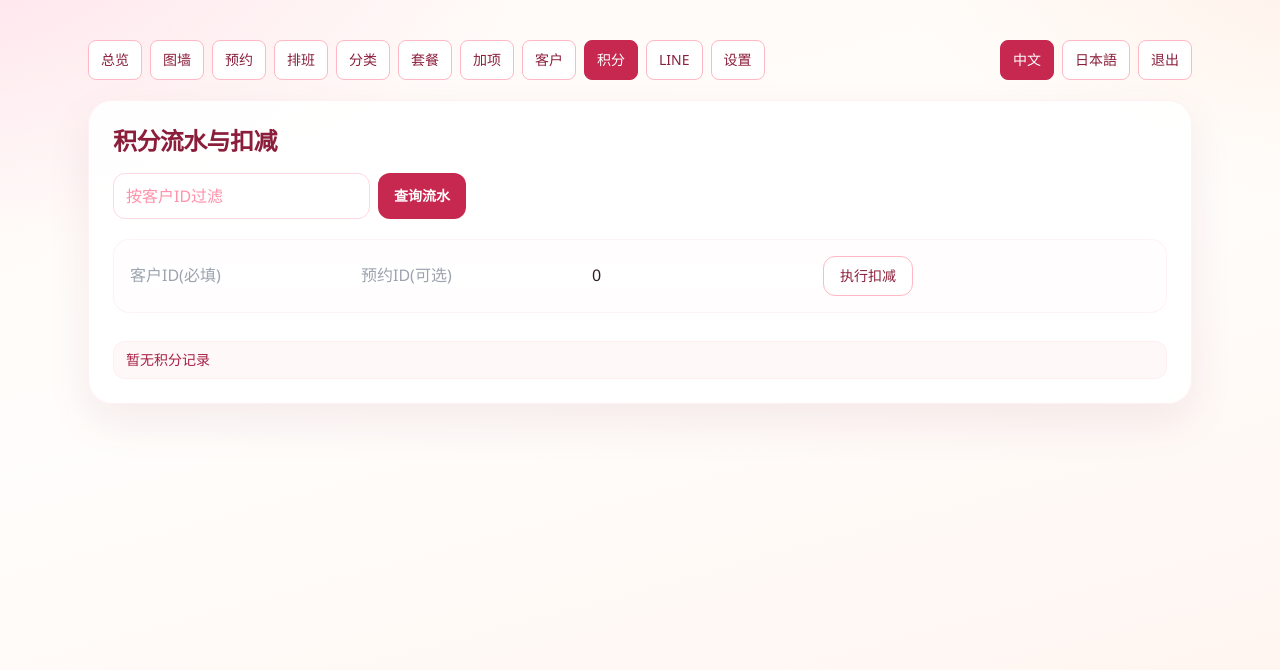
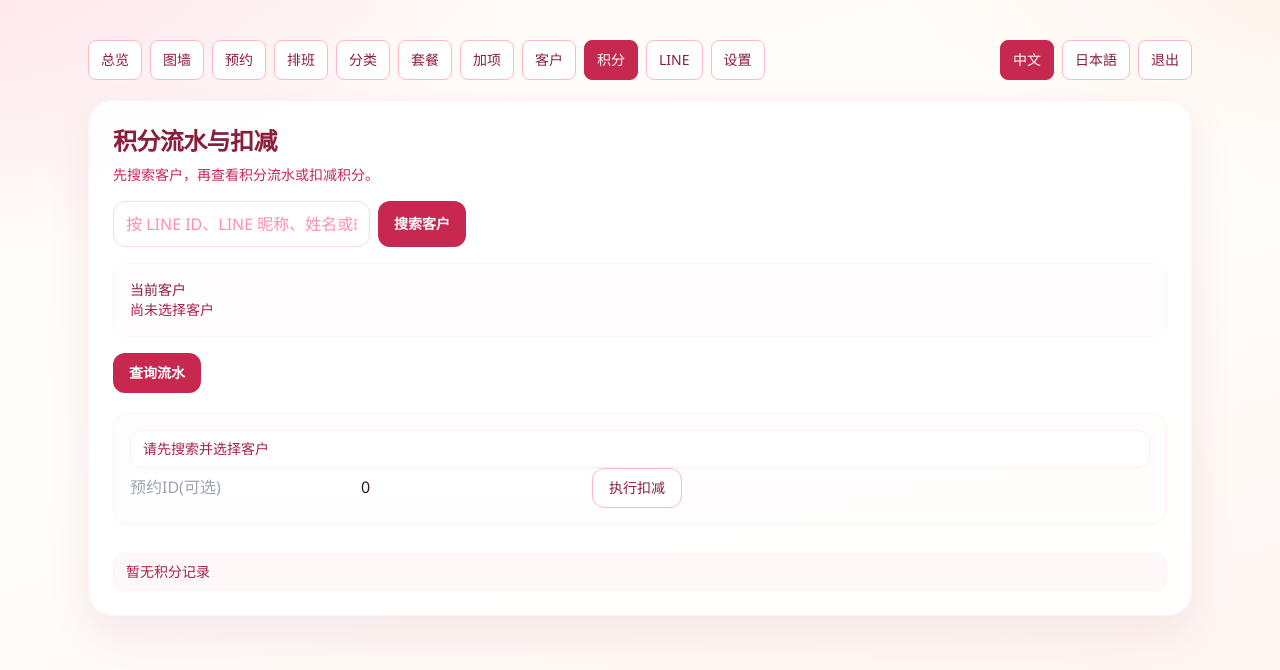
Before and after one commit to Stalkerbass96/Nail_booking, a Next.js app: page /admin/points in a window 1280 px wide. Shown: the top 670 px of the page. Built offline with nearby package versions, Linux system fonts and the light colour scheme.

Commit message:
refactor: switch admin points search to customer lookup

```diff
--- a/src/components/admin-points-panel.tsx
+++ b/src/components/admin-points-panel.tsx
@@ -8,7 +8,7 @@ type LedgerItem = {
   customer: {
     id: string;
     name: string;
-    email: string;
+    email: string | null;
   };
   appointmentId: string | null;
   type: string;
@@ -18,6 +18,18 @@ type LedgerItem = {
   createdAt: string;
 };
 
+type CustomerSearchItem = {
+  id: string;
+  name: string;
+  email: string | null;
+  currentPoints: number;
+  customerType: "lead" | "active";
+  lineUser: {
+    lineUserId: string;
+    displayName: string | null;
+  } | null;
+};
+
 type Props = {
   lang: Lang;
 };
@@ -25,54 +37,114 @@ type Props = {
 const TEXT = {
   zh: {
     title: "积分流水与扣减",
-    customerFilter: "按客户ID过滤",
+    customerFilter: "按 LINE ID、LINE 昵称、姓名或邮箱搜索客户",
+    searchCustomer: "搜索客户",
     searchLedger: "查询流水",
-    customerIdRequired: "客户ID(必填)",
+    selectedCustomer: "当前客户",
+    customerRequired: "请先搜索并选择客户",
+    noCustomer: "尚未选择客户",
+    noCandidates: "没有找到匹配客户",
+    chooseCustomer: "选择",
+    currentPoints: "当前积分",
+    lineId: "LINE ID",
+    lineName: "LINE 昵称",
     appointmentIdOptional: "预约ID(可选)",
     usePoints: "扣减积分",
     submitUse: "执行扣减",
+    searchHelp: "先搜索客户，再查看积分流水或扣减积分。",
+    loadCustomersFailed: "搜索客户失败",
     loadLedgerFailed: "加载积分流水失败",
     useFailed: "扣减失败",
+    useSuccess: "积分扣减已执行",
     loadFailed: "加载失败",
     loading: "加载中...",
-    empty: "暂无积分记录"
+    empty: "暂无积分记录",
+    clearCustomer: "清除选择"
   },
   ja: {
     title: "ポイント履歴と利用",
-    customerFilter: "顧客IDで絞り込み",
+    customerFilter: "LINE ID、LINE 表示名、名前、メールで顧客検索",
+    searchCustomer: "顧客を検索",
     searchLedger: "履歴検索",
-    customerIdRequired: "顧客ID(必須)",
+    selectedCustomer: "選択中の顧客",
+    customerRequired: "先に顧客を検索して選択してください",
+    noCustomer: "顧客が未選択です",
+    noCandidates: "一致する顧客が見つかりません",
+    chooseCustomer: "選択",
+    currentPoints: "現在ポイント",
+    lineId: "LINE ID",
+    lineName: "LINE 表示名",
     appointmentIdOptional: "予約ID(任意)",
     usePoints: "利用ポイント",
     submitUse: "ポイント利用",
+    searchHelp: "先に顧客を選んでから、履歴確認またはポイント利用を行います。",
+    loadCustomersFailed: "顧客検索に失敗しました",
     loadLedgerFailed: "ポイント履歴の読み込みに失敗しました",
     useFailed: "ポイント利用に失敗しました",
+    useSuccess: "ポイント利用を登録しました",
     loadFailed: "読み込みに失敗しました",
     loading: "読み込み中...",
-    empty: "ポイント履歴はありません"
+    empty: "ポイント履歴はありません",
+    clearCustomer: "選択解除"
   }
-};
+} as const;
+
+function formatCustomerLabel(item: CustomerSearchItem) {
+  return item.lineUser?.displayName || item.name;
+}
 
 export default function AdminPointsPanel({ lang }: Props) {
   const t = TEXT[lang];
   const locale = lang === "ja" ? "ja-JP" : "zh-CN";
 
-  const [customerId, setCustomerId] = useState("");
+  const [customerQuery, setCustomerQuery] = useState("");
+  const [customerResults, setCustomerResults] = useState<CustomerSearchItem[]>([]);
+  const [selectedCustomer, setSelectedCustomer] = useState<CustomerSearchItem | null>(null);
+
   const [items, setItems] = useState<LedgerItem[]>([]);
   const [error, setError] = useState("");
+  const [notice, setNotice] = useState("");
   const [loading, setLoading] = useState(false);
+  const [customerLoading, setCustomerLoading] = useState(false);
 
-  const [useCustomerId, setUseCustomerId] = useState("");
   const [useAppointmentId, setUseAppointmentId] = useState("");
   const [usePoints, setUsePoints] = useState("0");
 
-  async function search() {
+  async function searchCustomers() {
     setError("");
+    setNotice("");
+    setCustomerLoading(true);
+    try {
+      const query = customerQuery.trim();
+      if (!query) {
+        setCustomerResults([]);
+        return;
+      }
+
+      const qs = new URLSearchParams({ q: query, limit: "20" });
+      const res = await fetch(`/api/admin/customers?${qs.toString()}`);
+      const data = await res.json();
+      if (!res.ok) throw new Error(data?.error || t.loadCustomersFailed);
+      setCustomerResults(data.items ?? []);
+    } catch (err) {
+      setError(err instanceof Error ? err.message : t.loadCustomersFailed);
+    } finally {
+      setCustomerLoading(false);
+    }
+  }
+
+  async function searchLedger(customerOverride?: CustomerSearchItem | null) {
+    setError("");
+    setNotice("");
     setLoading(true);
     try {
-      const qs = new URLSearchParams({ limit: "200" });
-      if (customerId.trim()) qs.set("customerId", customerId.trim());
+      const customer = customerOverride ?? selectedCustomer;
+      if (!customer) {
+        setItems([]);
+        throw new Error(t.customerRequired);
+      }
 
+      const qs = new URLSearchParams({ limit: "200", customerId: customer.id });
       const res = await fetch(`/api/admin/points/ledger?${qs.toString()}`);
       const data = await res.json();
       if (!res.ok) throw new Error(data?.error || t.loadLedgerFailed);
@@ -87,10 +159,16 @@ export default function AdminPointsPanel({ lang }: Props) {
   async function useManualPoints(event: React.FormEvent<HTMLFormElement>) {
     event.preventDefault();
     setError("");
+    setNotice("");
+
+    if (!selectedCustomer) {
+      setError(t.customerRequired);
+      return;
+    }
 
     try {
       const body: Record<string, unknown> = {
-        customerId: useCustomerId,
+        customerId: selectedCustomer.id,
         points: Number.parseInt(usePoints, 10) || 0,
         note: "Manual deduction from admin points page"
       };
@@ -107,26 +185,103 @@ export default function AdminPointsPanel({ lang }: Props) {
       const data = await res.json();
       if (!res.ok) throw new Error(data?.error || t.useFailed);
 
-      await search();
+      setSelectedCustomer((prev) => (prev ? { ...prev, currentPoints: data.currentPoints ?? prev.currentPoints } : prev));
+      setNotice(t.useSuccess);
+      await searchLedger();
     } catch (err) {
       setError(err instanceof Error ? err.message : t.useFailed);
     }
   }
 
+  function chooseCustomer(customer: CustomerSearchItem) {
+    setSelectedCustomer(customer);
+    setCustomerResults([]);
+    setCustomerQuery(customer.lineUser?.lineUserId || customer.name);
+    void searchLedger(customer);
+  }
+
   return (
     <section className="admin-panel-shell">
       <h2 className="admin-section-title">{t.title}</h2>
+      <p className="mt-2 text-sm text-brand-700">{t.searchHelp}</p>
+
+      <div className="mt-4 grid gap-3">
+        <div className="flex flex-col gap-2 sm:flex-row">
+          <label htmlFor="points-customer-filter" className="sr-only">{t.customerFilter}</label>
+          <input
+            id="points-customer-filter"
+            className="admin-input"
+            placeholder={t.customerFilter}
+            value={customerQuery}
+            onChange={(e) => setCustomerQuery(e.target.value)}
+          />
+          <button className="admin-btn-primary w-full sm:w-auto" onClick={() => void searchCustomers()} type="button">
+            {customerLoading ? `${t.searchCustomer}...` : t.searchCustomer}
+          </button>
+        </div>
+
+        {customerResults.length > 0 ? (
+          <div className="grid gap-2 rounded-2xl border border-brand-100 bg-brand-50/40 p-3">
+            {customerResults.map((item) => (
+              <div key={item.id} className="flex flex-col gap-2 rounded-xl border border-brand-100 bg-white p-3 sm:flex-row sm:items-center sm:justify-between">
+                <div className="min-w-0 text-sm text-brand-800">
+                  <p className="font-medium text-brand-900">{formatCustomerLabel(item)}</p>
+                  <p>{t.currentPoints}: {item.currentPoints}</p>
+                  <p>{t.lineId}: {item.lineUser?.lineUserId || "-"}</p>
+                  <p>{t.lineName}: {item.lineUser?.displayName || "-"}</p>
+                </div>
+                <button className="admin-btn-secondary" type="button" onClick={() => chooseCustomer(item)}>
+                  {t.chooseCustomer}
+                </button>
+              </div>
+            ))}
+          </div>
+        ) : customerQuery.trim() && !customerLoading ? (
+          <p className="ui-state-info">{t.noCandidates}</p>
+        ) : null}
+      </div>
+
+      <div className="admin-subsection mt-4">
+        <div className="flex flex-col gap-3 sm:flex-row sm:items-start sm:justify-between">
+          <div className="text-sm text-brand-800">
+            <p className="font-medium text-brand-900">{t.selectedCustomer}</p>
+            {selectedCustomer ? (
+              <>
+                <p>{formatCustomerLabel(selectedCustomer)}</p>
+                <p>{t.currentPoints}: {selectedCustomer.currentPoints}</p>
+                <p>{t.lineId}: {selectedCustomer.lineUser?.lineUserId || "-"}</p>
+              </>
+            ) : (
+              <p>{t.noCustomer}</p>
+            )}
+          </div>
+          {selectedCustomer ? (
+            <button
+              className="admin-btn-ghost"
+              type="button"
+              onClick={() => {
+                setSelectedCustomer(null);
+                setItems([]);
+                setCustomerQuery("");
+                setCustomerResults([]);
+              }}
+            >
+              {t.clearCustomer}
+            </button>
+          ) : null}
+        </div>
+      </div>
 
       <div className="mt-4 flex flex-col gap-2 sm:flex-row">
-        <label htmlFor="points-customer-filter" className="sr-only">{t.customerFilter}</label>
-        <input id="points-customer-filter" className="admin-input" placeholder={t.customerFilter} value={customerId} onChange={(e) => setCustomerId(e.target.value)} />
-        <button className="admin-btn-primary w-full sm:w-auto" onClick={() => void search()} type="button">
+        <button className="admin-btn-primary w-full sm:w-auto" onClick={() => void searchLedger()} type="button">
           {t.searchLedger}
         </button>
       </div>
 
       <form className="admin-subsection md:grid-cols-4" onSubmit={useManualPoints}>
-        <input className="admin-input-sm" aria-label={t.customerIdRequired} placeholder={t.customerIdRequired} value={useCustomerId} onChange={(e) => setUseCustomerId(e.target.value)} />
+        <div className="rounded-xl border border-brand-100 bg-white px-3 py-2 text-sm text-brand-800">
+          {selectedCustomer ? `${formatCustomerLabel(selectedCustomer)} · ${t.currentPoints} ${selectedCustomer.currentPoints}` : t.customerRequired}
+        </div>
         <input className="admin-input-sm" aria-label={t.appointmentIdOptional} placeholder={t.appointmentIdOptional} value={useAppointmentId} onChange={(e) => setUseAppointmentId(e.target.value)} />
         <input className="admin-input-sm" aria-label={t.usePoints} placeholder={t.usePoints} value={usePoints} onChange={(e) => setUsePoints(e.target.value)} />
         <button className="admin-btn-secondary" type="submit">
@@ -135,13 +290,14 @@ export default function AdminPointsPanel({ lang }: Props) {
       </form>
 
       {error ? <p className="admin-danger" aria-live="assertive">{error}</p> : null}
+      {notice ? <p className="ui-state-success" aria-live="polite">{notice}</p> : null}
       {loading ? <p className="ui-state-info" aria-live="polite">{t.loading}</p> : null}
 
       <div className="mt-4 grid gap-2">
         {!loading && items.length === 0 ? <p className="ui-state-info">{t.empty}</p> : null}
         {items.map((item) => (
           <article key={item.id} className="admin-item text-sm text-brand-800">
-            <p>{item.customer.name} ({item.customer.email})</p>
+            <p>{item.customer.name}{item.customer.email ? ` (${item.customer.email})` : ""}</p>
             <p>{item.type} · {item.points}pt · {item.jpyValue}JPY · {new Date(item.createdAt).toLocaleString(locale)}</p>
             <p>{item.note || "-"}</p>
           </article>
```
